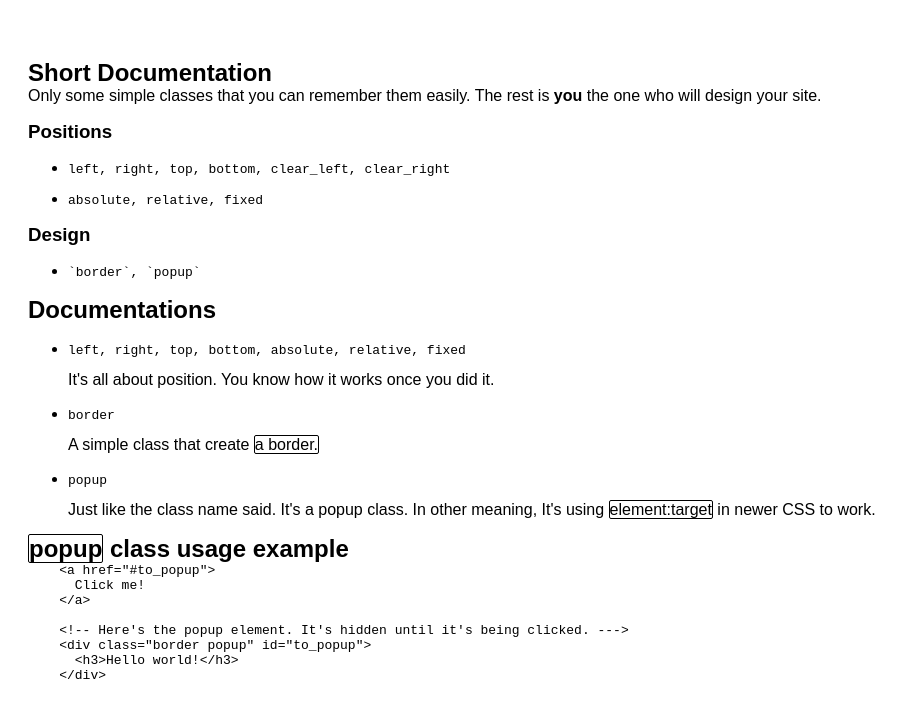
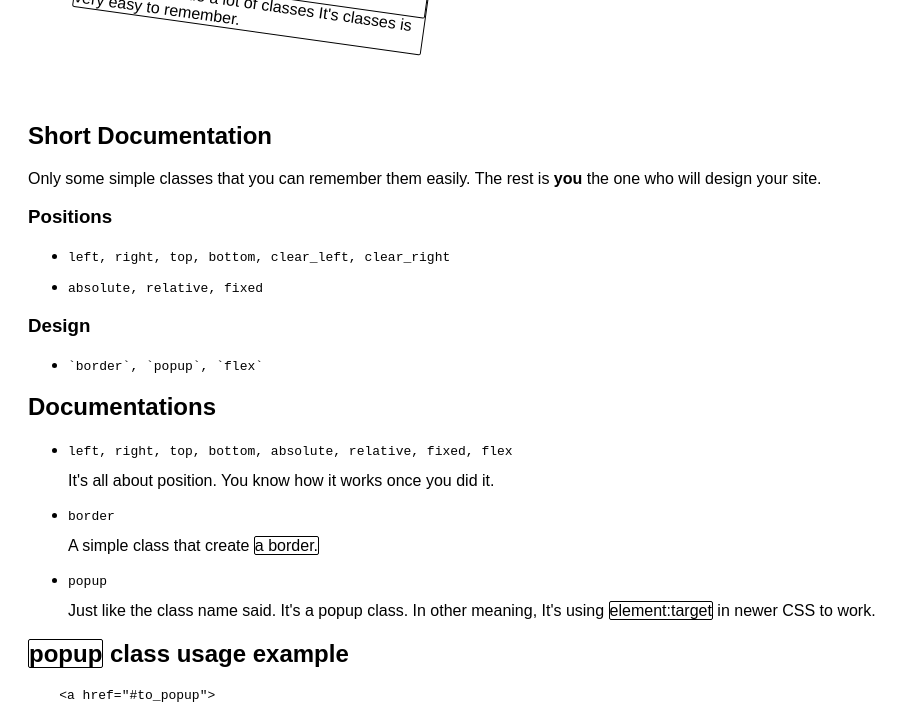
Before and after one commit to Yonle/Toard.css, a plain HTML site: page index.html in a window 1280 px wide. Shown: the part 234-938 px from the top of the page, without its empty margins (0-910 px from the left). Drawn offline with Linux system fonts and the light colour scheme.

Commit message:
toard.css: fix typo
Signed-off-by: Yonle <yonle@duck.com>

```diff
--- a/Toard.css
+++ b/Toard.css
@@ -1,9 +1,7 @@
 /* Toard.css - A simple, yet easy to use css. */
 /* https://github.com/Yonle/Toard.css */
 
-h1, h2, h3 ,h4 {
-  margin: 0;
-}
+
 
 pre {
   margin-top: 0;
@@ -25,7 +23,7 @@ pre {
 }
 
 .absolute {
-  position: fixed;
+  position: absolute;
 }
 
 .relative {
@@ -35,6 +33,10 @@ pre {
 .grid {
   display: grid;
   width: auto;
+}
+
+.flex {
+  display: flex;
 }
 
 .bottom {
--- a/index.html
+++ b/index.html
@@ -46,14 +46,14 @@
     <h3>Design</h3>
     <ul>
       <li>
-        <pre>`border`, `popup`</pre>
+        <pre>`border`, `popup`, `flex`</pre>
       </li>
     </ul>
 
     <h2>Documentations</h2>
     <ul>
       <li>
-        <pre>left, right, top, bottom, absolute, relative, fixed</pre>
+        <pre>left, right, top, bottom, absolute, relative, fixed, flex</pre>
         <p>It's all about position. You know how it works once you did it.</p>
       </li>
 
```
Also changed, not shown: 1 other file.
